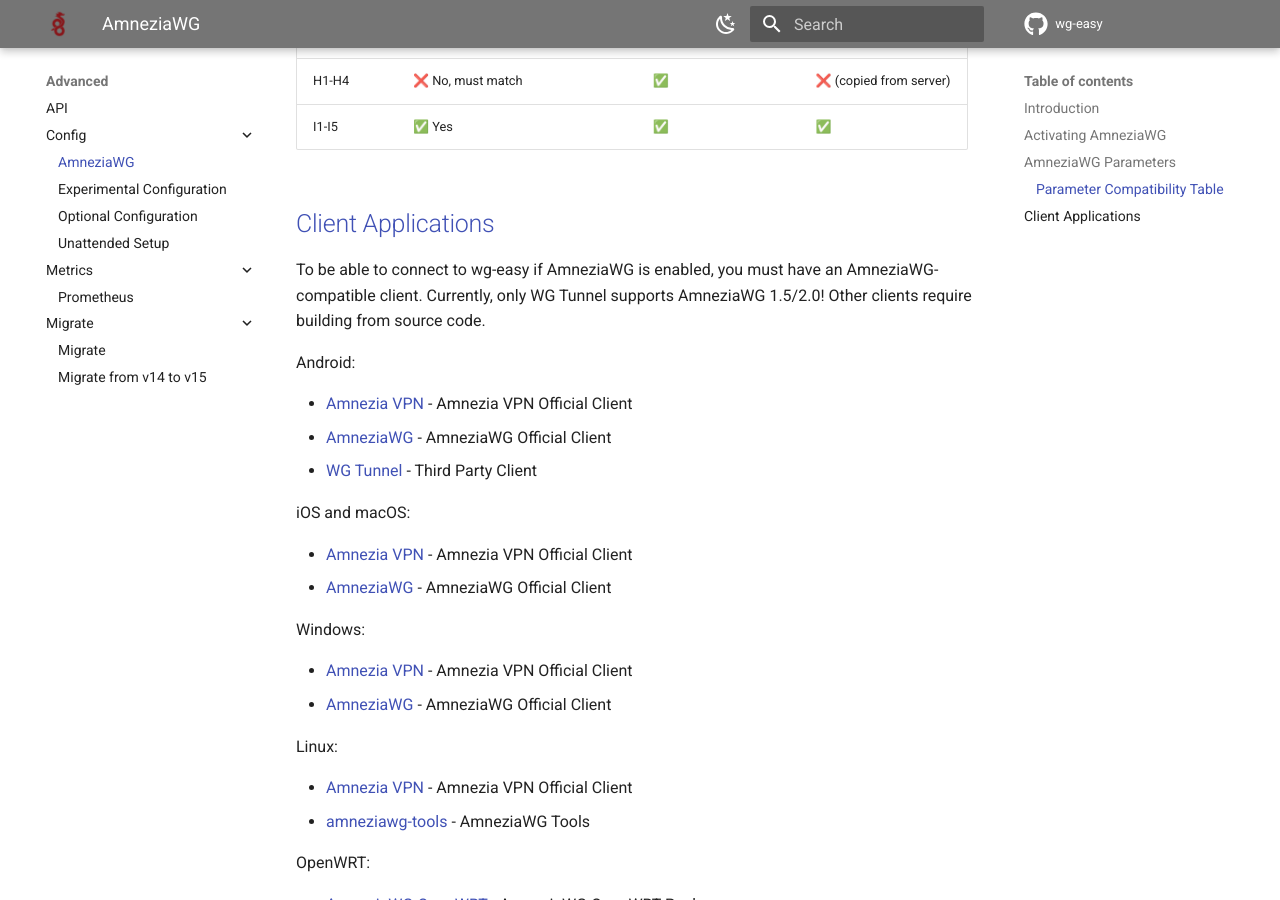
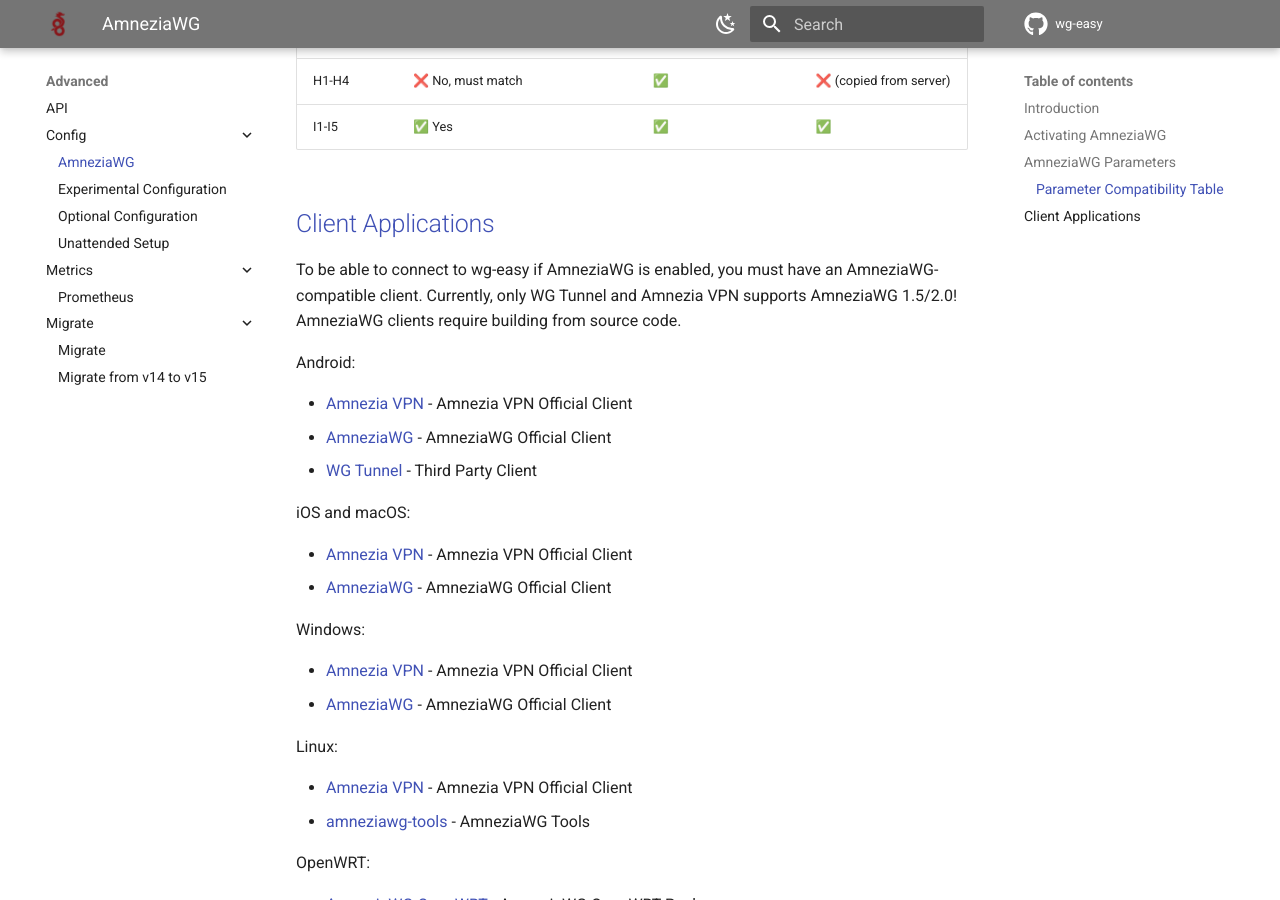
Before and after one commit to wg-easy/wg-easy, an MkDocs documentation site: the page built from docs/content/advanced/config/amnezia.md, in a window 1280 px wide and 900 px high, scrolled down 1557 px. Built offline with MkDocs 1.6.1 and Material for MkDocs 9.7.7, drawn with Linux system fonts in a browser that asks for light colours; comment, search, counter and statistics services are not loaded; the version menu is left out.

Commit message:
Update AmneziaWG client compatibility information

```diff
--- a/docs/content/advanced/config/amnezia.md
+++ b/docs/content/advanced/config/amnezia.md
@@ -50,7 +50,7 @@
 
 ## Client Applications
 
-To be able to connect to wg-easy if AmneziaWG is enabled, you must have an AmneziaWG-compatible client. Currently, only WG Tunnel supports AmneziaWG 1.5/2.0! Other clients require building from source code.
+To be able to connect to wg-easy if AmneziaWG is enabled, you must have an AmneziaWG-compatible client. Currently, only WG Tunnel and Amnezia VPN supports AmneziaWG 1.5/2.0! AmneziaWG clients require building from source code.
 
 Android:
 
```
